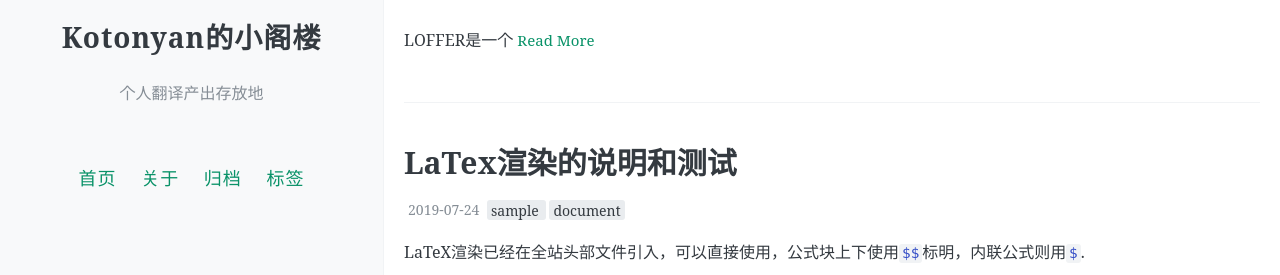
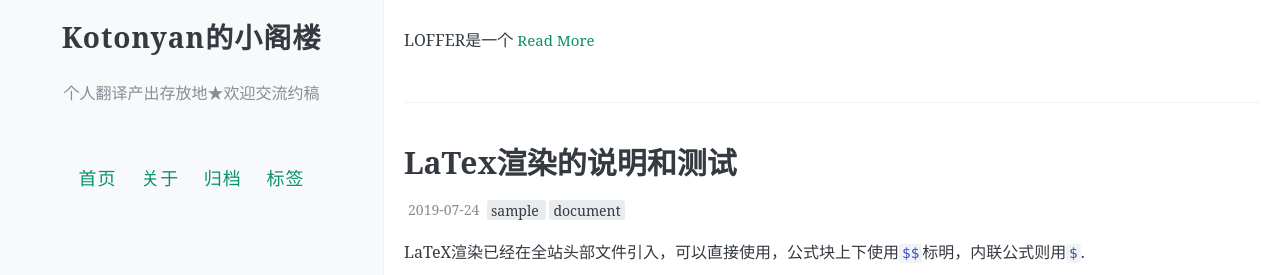
Before and after one commit to kotonyan/loft, a Jekyll site: the page built from index.html, in a window 1280 px wide. Shown: the part 311-586 px from the top of the page. Built offline with Jekyll 4.4.1, drawn with Linux system fonts in a browser that asks for light colours; the list of posts is cut into pages by our own code; comment, search, counter and statistics services are not loaded.

Commit message:
Update _config.yml

```diff
--- a/_config.yml
+++ b/_config.yml
@@ -8,7 +8,7 @@
 
 # 描述/签名
 name: Kotonyan的小阁楼
-description: 个人翻译产出存放地
+description: 个人翻译产出存放地★欢迎交流约稿
 
 # 输入你的网站域名（如果你没有添加自己的域名，而是直接用GitHub pages分配的域名的话可以省略）
 url:
@@ -52,7 +52,7 @@ footer-links:
   weibo: #请输入你的微博个性域名 https://www.weibo.com/<thispart>
   behance: # https://www.behance.net/<>
   dribbble: # https://dribbble.com/<>
-  email: kotonyan_carnival@qq.com/
+  email: kotonyan_carnival@qq.com
   facebook: #https://www.facebook.com/<>
   flickr: #https://www.flickr.com/<>
   github: #https://github.com/<>
```
